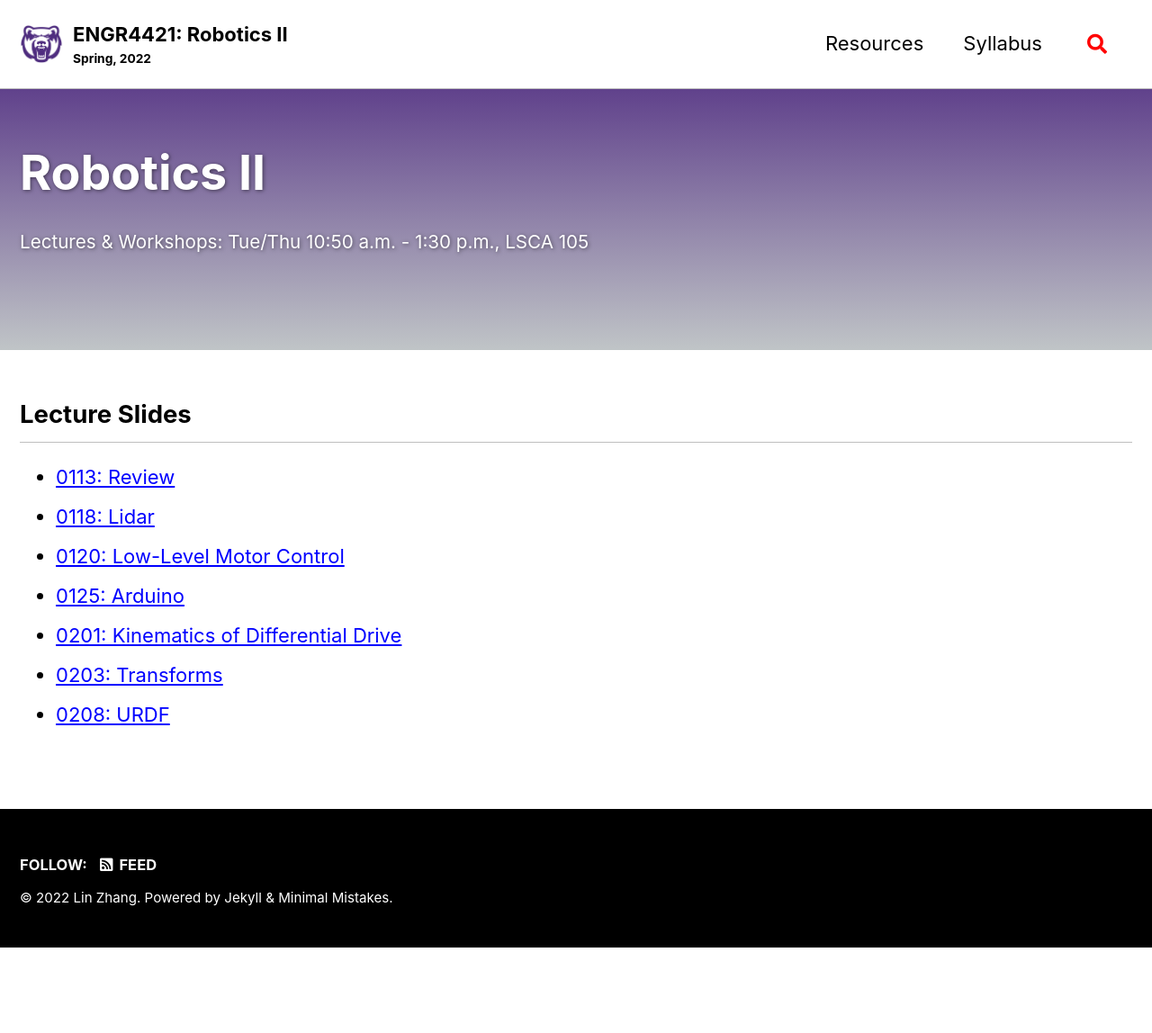
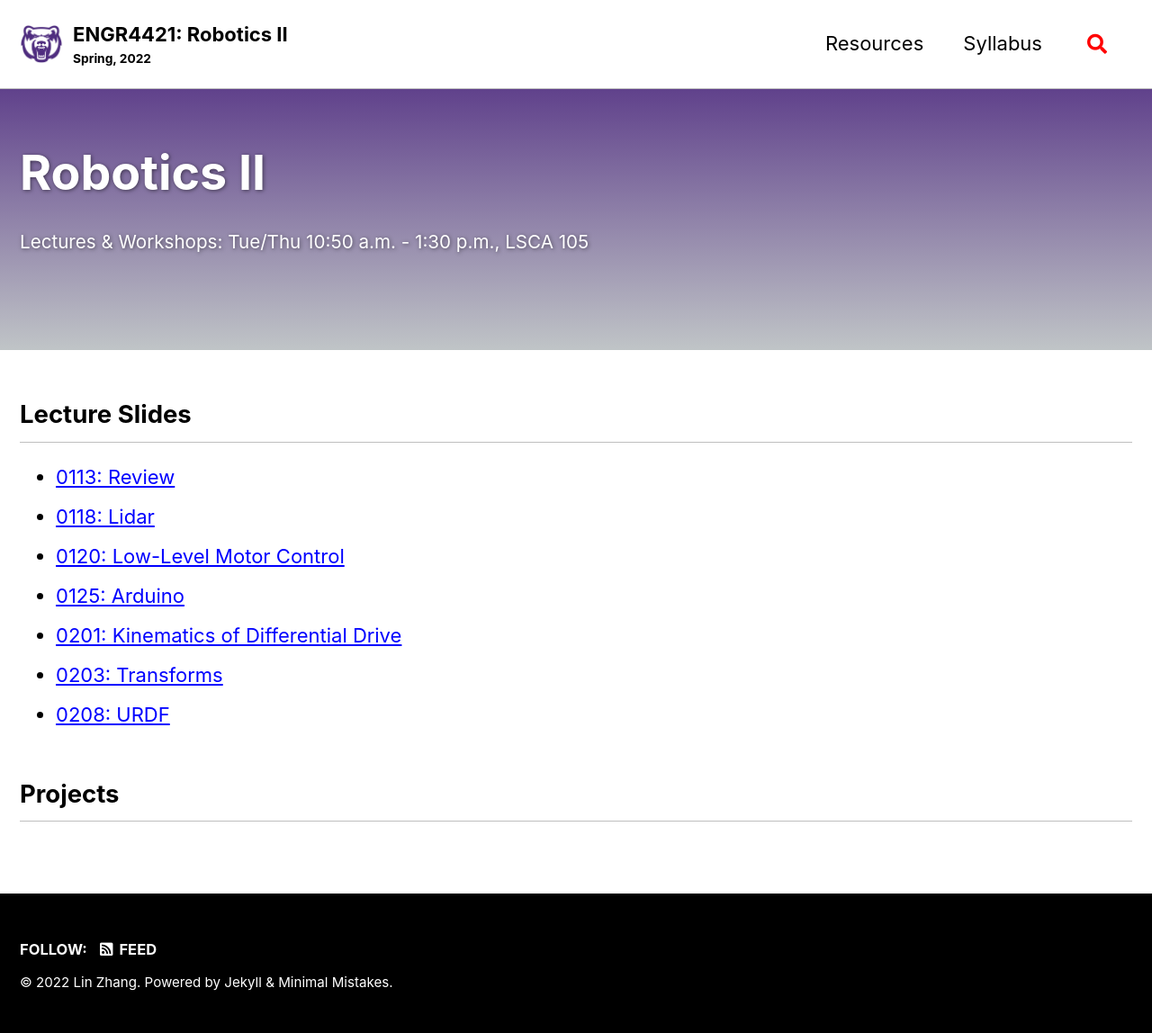
Before and after one commit to linzhangUCA/robotics2-2022, a Jekyll site: the page built from _pages/home.md, in a window 1280 px wide. Shown: the whole page at 90% size. Built offline with Jekyll 4.4.1, drawn with Linux system fonts in a browser that asks for light colours; cached includes are drawn as plain includes; before the commit the page ends 1053 px from its top, so only the background shows below that.

Commit message:
Update home.md

```diff
--- a/_pages/home.md
+++ b/_pages/home.md
@@ -19,3 +19,5 @@ excerpt: >
 - [0201: Kinematics of Differential Drive](https://drive.google.com/file/d/1IlGADW1HHelxS5q9IUglm4Of791NZgrb/view?usp=sharing)
 - [0203: Transforms](https://drive.google.com/file/d/197G2lAsLe_DaKm02tztSxqQHbu152haM/view?usp=sharing)
 - [0208: URDF](https://drive.google.com/file/d/1DXEDGwWpaFWe_Xzx93hXRPVSj-GOh14P/view?usp=sharing)
+
+## Projects
```
